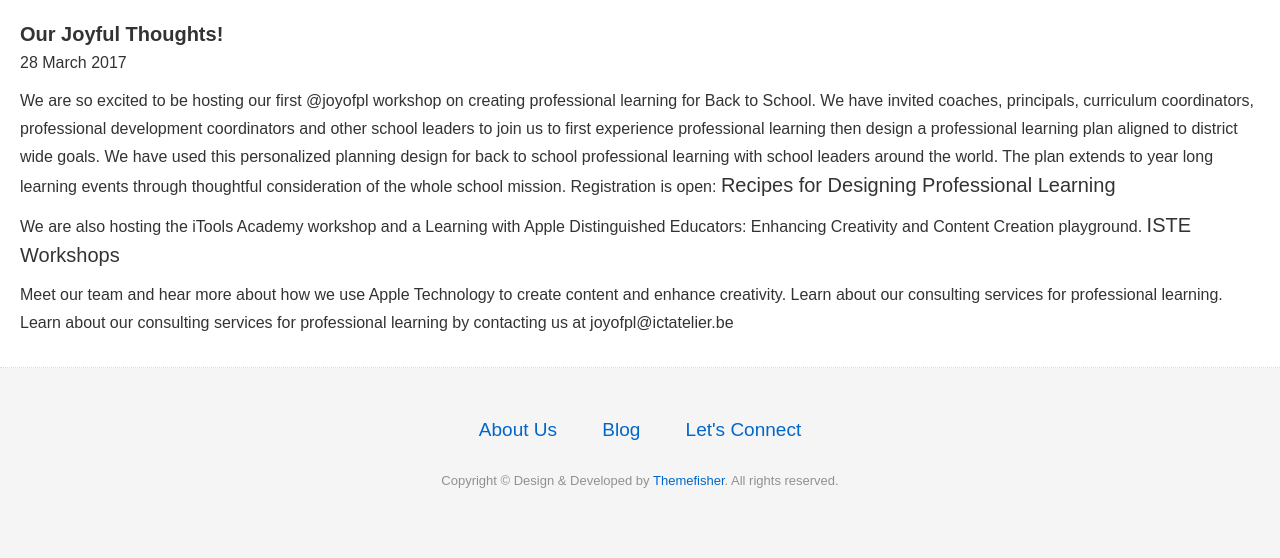
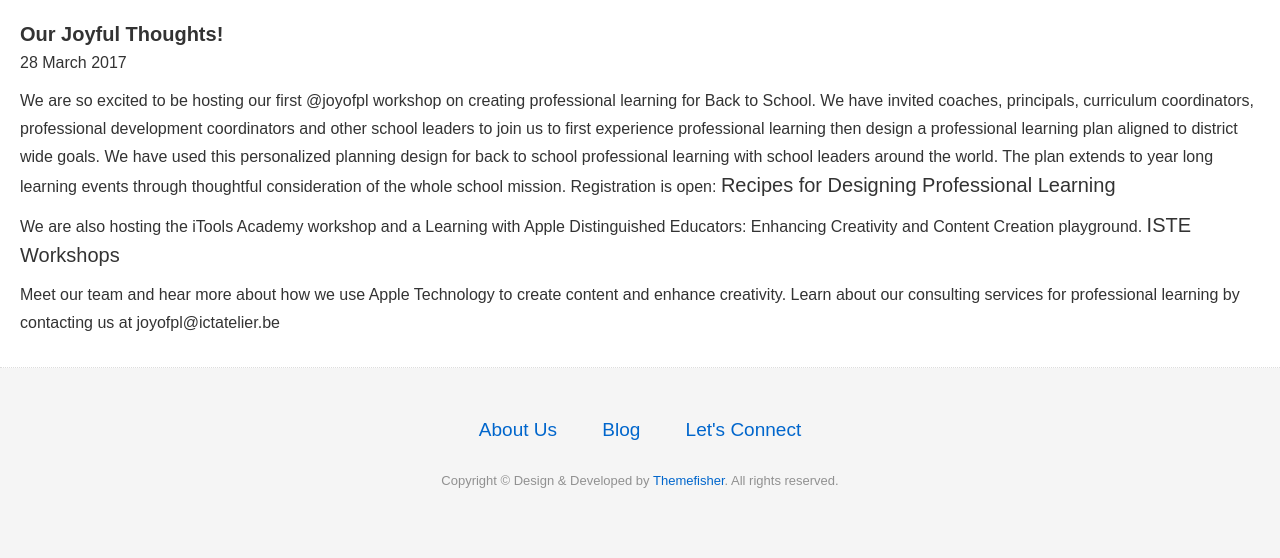
Before and after one commit to meesterkurt/joyofprofessionallearning, a Jekyll site: the page built from blog.md, in a window 1280 px wide. Shown: the part 409-967 px from the top of the page. Built offline with Jekyll 4.4.1, drawn with Linux system fonts in a browser that asks for light colours; nearby versions of some CDN libraries.

Commit message:
Update blog.md

```diff
--- a/blog.md
+++ b/blog.md
@@ -12,8 +12,15 @@
   <p class="post-date">{{ post.date | date_to_long_string }}</p>
   <p>We are so excited to be hosting our first @joyofpl workshop on creating professional learning for Back to School. We have invited coaches, principals, curriculum coordinators, professional development coordinators and other school leaders to join us to first experience professional learning  then design a professional learning plan aligned to district wide goals. We have used this personalized planning design for back to school professional learning with school leaders around the world. The plan extends to year long learning events through thoughtful consideration of the whole school mission. Registration is open: <a href="https://conference.iste.org/2017/program/search/detail_session.php?id=108675817">Recipes for Designing Professional Learning</a>
   <p> We are also hosting the iTools Academy workshop and a Learning with Apple Distinguished Educators: Enhancing Creativity and Content Creation playground. <a href="https://conference.iste.org/2017/program/search/detail_session.php?id=108635050">ISTE Workshops</a>
-   <p> Meet our team and hear more about how we use Apple Technology to create content and enhance creativity. Learn about our consulting services for professional learning.
+      <div>
+    <div>
+  <div>
+<div>
+   <p> Meet our team and hear more about how we use Apple Technology to create content and enhance creativity.
     {{ post.content | strip_html | truncatewords: 50 }}
   <p>
+      <div>
+    <div>
+  <div>
 <div>
 {% endfor %}
```
